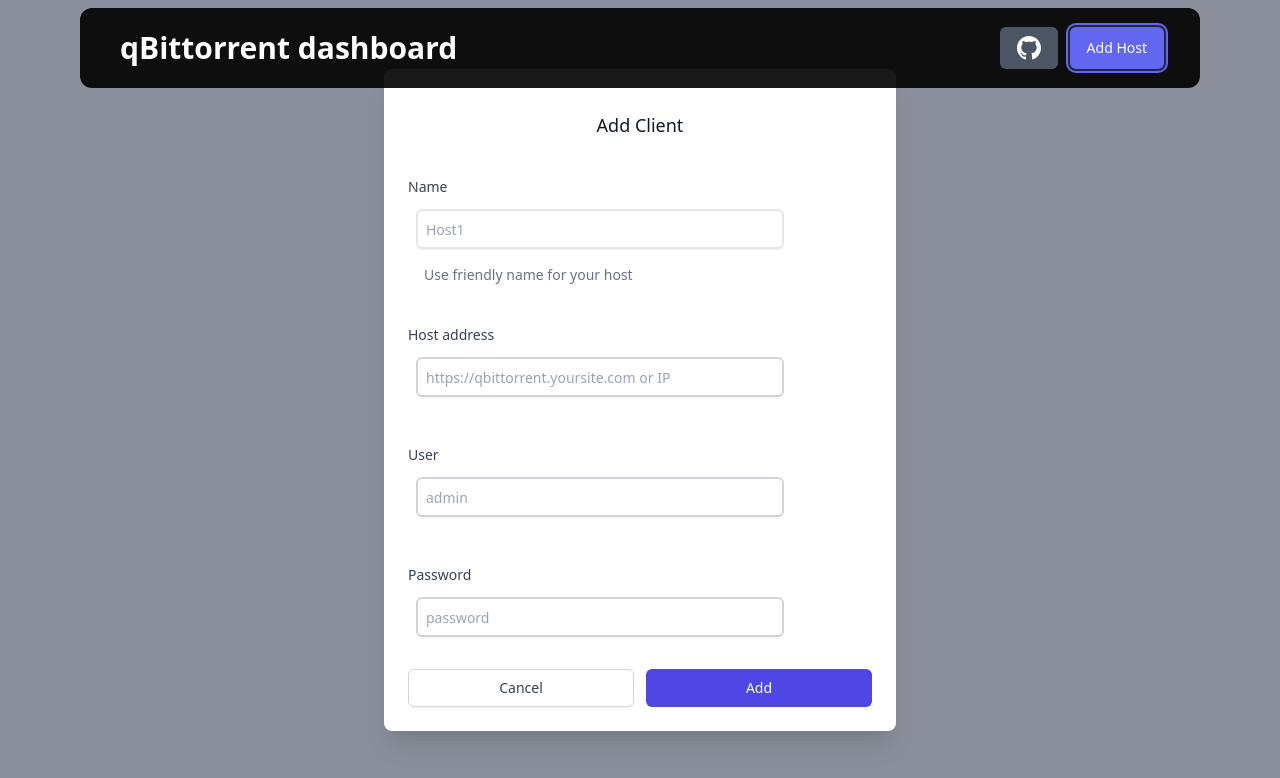
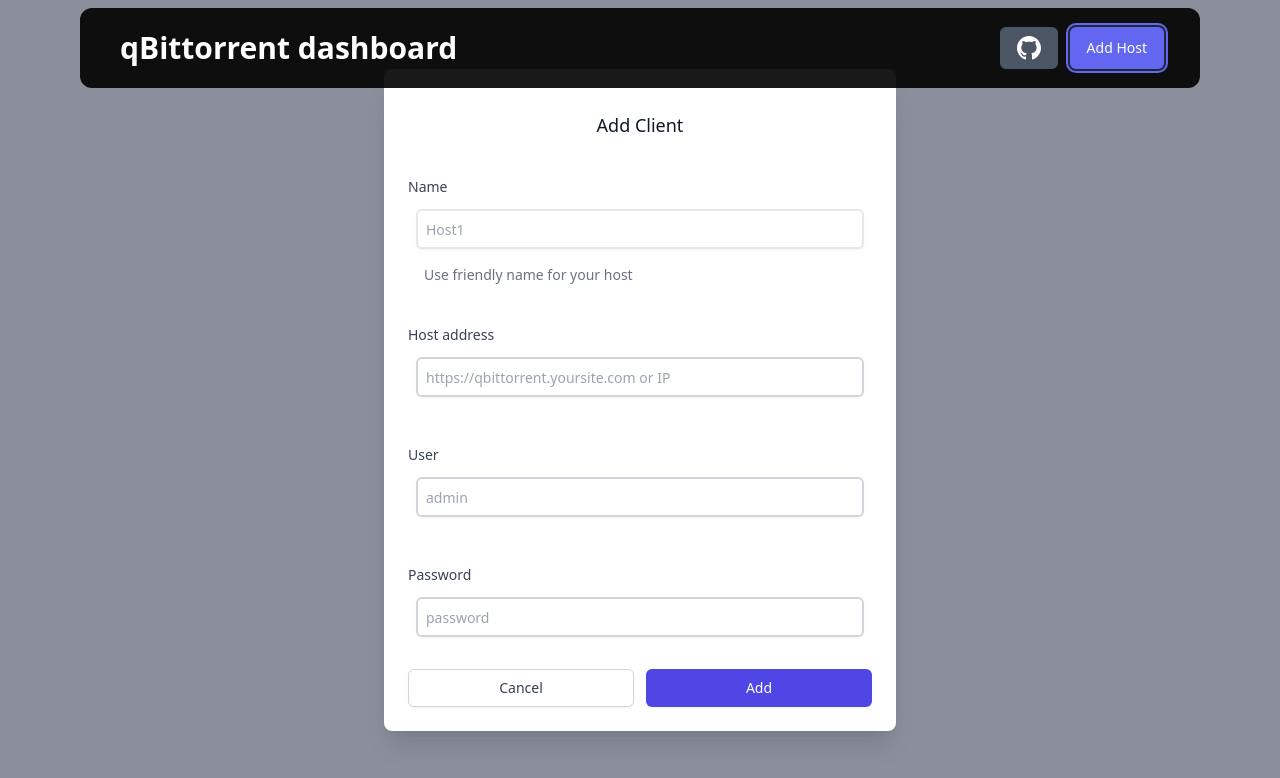
Before and after one commit to MathieuGery/qBittorrent-dashboard, a React (Create React App) app: page / in a window 1280 px wide. Both pictures are taken after a click on the button "Add Host". Shown: the top 778 px of the page. Built offline with nearby package versions, Linux system fonts and the light colour scheme.

Commit message:
[+] Check vars form

```diff
--- /dev/null
+++ b/src/api/qbittorrent.js
@@ -0,0 +1,10 @@
+
+async function qbConnection(hostAddress, hostName, hostUser, hostPassword) {
+    if (!hostAddress || !hostName || !hostUser || !hostPassword) {
+        return false;
+    }
+        console.log(hostAddress,hostName, hostUser ,hostPassword)
+    return true;
+}
+
+export default qbConnection;
--- a/src/partials/addModal.js
+++ b/src/partials/addModal.js
@@ -1,4 +1,5 @@
 import React, {useState} from 'react';
+import qbConnection from "../api/qbittorrent";
 
 function AddModal(props) {
 
@@ -8,10 +9,12 @@
     const [hostPassword, setHostPassword] = useState("");
 
     const process = (hostAddress, hostName, hostUser, hostPassword) => {
-        console.log(hostAddress);
-        console.log(hostUser);
-        console.log(hostPassword);
-        console.log(hostName);
+        qbConnection(hostAddress, hostName, hostUser, hostPassword).then((response => {
+            if (response === true)
+                console.log("Ok")
+            else
+                console.log("Nok")
+        }))
     }
 
     return (
@@ -20,7 +23,6 @@
                 <div className="fixed inset-0 transition-opacity" aria-hidden="true">
                     <div className="absolute inset-0 bg-gray-500 opacity-75"/>
                 </div>
-
                 <span className="hidden sm:inline-block sm:align-middle sm:h-screen" aria-hidden="true">&#8203;</span>
                 <div
                     className="inline-block align-bottom bg-white rounded-lg px-4 pt-5 pb-4 text-left overflow-hidden shadow-xl transform transition-all sm:my-8 sm:align-middle sm:max-w-lg sm:w-full sm:p-6"
@@ -34,33 +36,33 @@
                         </div>
                         <div className="mt-10">
                             <label htmlFor="name" className="block text-sm font-medium text-gray-700">Name</label>
-                            <div className="mt-1 p-2 mr-20">
-                                <input type="text" name="name" id="name"
+                            <div className="mt-1 p-2">
+                                <input type="text" name="name" id="name" value={hostName}
                                        onChange={event => setHostName(event.target.value)}
                                        className="h-10 p-2 shadow-sm border-2 border-opacity-100 focus:ring-indigo-500 focus:border-indigo-500 block w-full sm:text-sm rounded-md"
-                                       placeholder="Host1" aria-describedby="name-description"/>
+                                       placeholder="Host1" aria-describedby="name-description" required />
                             </div>
                             <p className="mt-2 text-sm text-gray-500 px-4" id="name-description">Use friendly name for your host</p>
                         </div>
                         <div className="mt-10">
                             <label className="block text-sm font-medium text-gray-700">Host address</label>
-                            <div className="mt-1 p-2 mr-20">
-                                <input type="text" name="host" id="host" onChange={event => setHostAddress(event.target.value)}
+                            <div className="mt-1 p-2">
+                                <input required type="text" name="host" id="host" onChange={event => setHostAddress(event.target.value)} value={hostAddress}
                                        className="border-2 border-opacity-100 h-10 p-2 shadow-sm focus:ring-indigo-500 focus:border-indigo-500 block w-full sm:text-sm border-gray-300 rounded-md" placeholder="https://qbittorrent.yoursite.com or IP"/>
                             </div>
                         </div>
                         <div className="mt-10">
                             <label htmlFor="user" className="block text-sm font-medium text-gray-700">User</label>
-                            <div className="mt-1 p-2 mr-20">
-                                <input type="text" name="user" id="user" onChange={event => setHostUser(event.target.value)}
+                            <div className="mt-1 p-2">
+                                <input required type="text" name="user" id="user" onChange={event => setHostUser(event.target.value)} value={hostUser}
                                        className="border-2 border-opacity-100 h-10 p-2 shadow-sm focus:ring-indigo-500 focus:border-indigo-500 block w-full sm:text-sm border-gray-300 rounded-md"
                                        placeholder="admin"/>
                             </div>
                         </div>
                         <div className="mt-10">
                             <label htmlFor="password" className="block text-sm font-medium text-gray-700">Password</label>
-                            <div className="mt-1 p-2 mr-20">
-                                <input type="text" name="password" id="password" onChange={event => setHostPassword(event.target.value)}
+                            <div className="mt-1 p-2">
+                                <input required type="text" name="password" id="password" onChange={event => setHostPassword(event.target.value)} value={hostPassword}
                                        className="border-2 border-opacity-100 h-10 p-2 shadow-sm focus:ring-indigo-500 focus:border-indigo-500 block w-full sm:text-sm border-gray-300 rounded-md"
                                        placeholder="password"/>
                             </div>
```
Also changed, not shown: src/images/ygg-logo.jpg (deleted).
